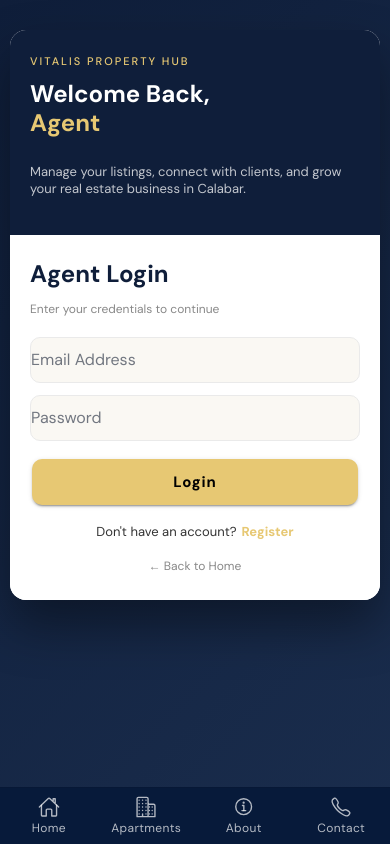
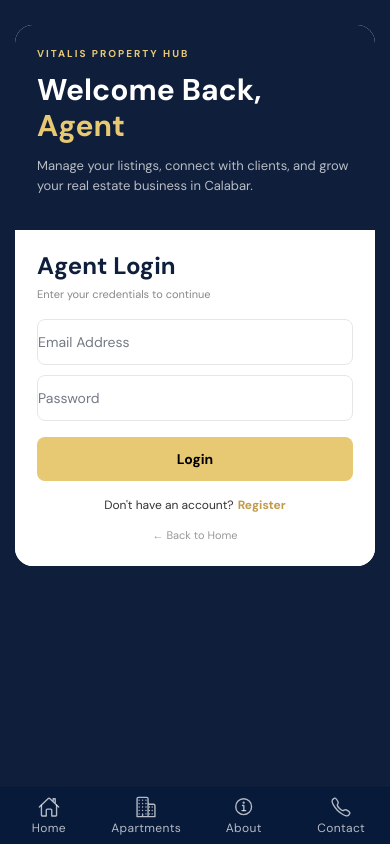
Before and after one commit to vitalisjustus82-dot/vitalis_property_hub, a React (Vite) app: page /agent/register in a window 390 px wide. Built offline with nearby package versions, Linux system fonts and the light colour scheme; no server answers.

Commit message:
fix responsive and solid gold login

```diff
--- a/src/pages/AgentSignup.tsx
+++ b/src/pages/AgentSignup.tsx
@@ -1,73 +1,156 @@
-import { IonPage, IonContent, IonInput, IonButton } from '@ionic/react';
-import { Link } from 'react-router-dom';
-import { useState } from 'react';
+import { IonPage, IonContent, IonInput, IonButton } from "@ionic/react";
+import { Link } from "react-router-dom";
+import { useState } from "react";
 
 const AgentLogin = () => {
-  const [email, setEmail] = useState('');
-  const [password, setPassword] = useState('');
+  const [email, setEmail] = useState("");
+  const [password, setPassword] = useState("");
 
   return (
     <IonPage>
-      <IonContent fullscreen style={{ '--background': '#0F1E3A' } as any}>
+      <IonContent fullscreen style={{ "--background": "#0F1E3A" } as any}>
         <style>{`
-          .lux-wrapper { min-height: 100vh; display: flex; align-items: center; justify-content: center; padding: 20px; background: linear-gradient(135deg, #0F1E3A 0%, #1a2d4d 100%); }
-          .lux-card { display: flex; width: 100%; max-width: 900px; border-radius: 20px; overflow: hidden; box-shadow: 0 25px 50px rgba(0,0,0,0.4); background: white; }
-          .lux-left { flex: 1; background: #0F1E3A; padding: 40px; color: white; display: flex; flex-direction: column; justify-content: center; }
-          .lux-right { flex: 1; padding: 35px; background: white; }
+          .lux-wrapper { min-height: 100vh; display: flex; align-items: center; justify-content: center; padding: 20px; background: #0F1E3A; }
+          .lux-card { display: flex; width: 100%; max-width: 850px; border-radius: 18px; overflow: hidden; background: white; }
+          .lux-left { flex: 1; background: #0F1E3A; padding: 35px; color: white; display: flex; flex-direction: column; justify-content: center; }
+          .lux-right { flex: 1; padding: 30px; background: white; }
+
+          /* MOBILE - THIS FIXES YOUR SCREENSHOT CUT */
           @media (max-width: 768px) {
-            .lux-wrapper { padding: 10px; align-items: flex-start; padding-top: 30px; }
-            .lux-card { flex-direction: column; border-radius: 16px; }
-            .lux-left { padding: 25px 20px !important; }
-            .lux-left h1 { font-size: 24px !important; }
-            .lux-right { padding: 25px 20px !important; }
+            .lux-wrapper { padding: 15px; align-items: flex-start; padding-top: 25px; }
+            .lux-card { flex-direction: column; width: 100%; max-width: 100%; }
+            .lux-left { padding: 22px; }
+            .lux-right { padding: 22px; }
           }
         `}</style>
 
         <div className="lux-wrapper">
           <div className="lux-card">
             <div className="lux-left">
-              <h3 style={{ color: '#E7C873', letterSpacing: '2px', fontSize: '11px', margin: 0 }}>VITALIS PROPERTY HUB</h3>
-              <h1 style={{ fontSize: '32px', marginTop: '12px', lineHeight: '1.2', fontWeight: '800' }}>
-                Welcome Back,<br/><span style={{ color: '#E7C873' }}>Agent</span>
+              <div
+                style={{
+                  color: "#E7C873",
+                  letterSpacing: "2px",
+                  fontSize: "10px",
+                  fontWeight: "700",
+                }}
+              >
+                VITALIS PROPERTY HUB
+              </div>
+              <h1
+                style={{
+                  fontSize: "30px",
+                  margin: "12px 0 0 0",
+                  fontWeight: "800",
+                  lineHeight: "1.2",
+                }}
+              >
+                Welcome Back,
+                <br />
+                <span style={{ color: "#E7C873" }}>Agent</span>
               </h1>
-              <p style={{ opacity: 0.75, marginTop: '15px', fontSize: '13px' }}>
-                Manage your listings, connect with clients, and grow your real estate business in Calabar.
+              <p
+                style={{
+                  opacity: 0.7,
+                  marginTop: "12px",
+                  fontSize: "13px",
+                  lineHeight: "1.5",
+                }}
+              >
+                Manage your listings, connect with clients, and grow your real
+                estate business in Calabar.
               </p>
             </div>
 
             <div className="lux-right">
-              <h2 style={{ color: '#0F1E3A', fontWeight: '800', margin: '0 0 5px 0' }}>Agent Login</h2>
-              <p style={{ color: '#888', fontSize: '12px', marginBottom: '20px' }}>Enter your credentials to continue</p>
+              <h2 style={{ color: "#0F1E3A", fontWeight: "800", margin: 0 }}>
+                Agent Login
+              </h2>
+              <p
+                style={{
+                  color: "#888",
+                  fontSize: "11px",
+                  margin: "6px 0 18px 0",
+                }}
+              >
+                Enter your credentials to continue
+              </p>
 
-              <IonInput placeholder="Email Address" value={email} onIonChange={e => setEmail(e.detail.value!)} style={{ border: '1.5px solid #EAEAEA', borderRadius: '10px', padding: '5px 12px', marginBottom: '12px', background: '#FAF8F3' }} />
-              <IonInput placeholder="Password" type="password" value={password} onIonChange={e => setPassword(e.detail.value!)} style={{ border: '1.5px solid #EAEAEA', borderRadius: '10px', padding: '5px 12px', marginBottom: '18px', background: '#FAF8F3' }} />
+              <IonInput
+                placeholder="Email Address"
+                value={email}
+                onIonChange={(e) => setEmail(e.detail.value!)}
+                style={{
+                  border: "1.5px solid #E6E6E6",
+                  borderRadius: "8px",
+                  padding: "4px 10px",
+                  marginBottom: "10px",
+                  fontSize: "14px",
+                }}
+              />
+              <IonInput
+                placeholder="Password"
+                type="password"
+                value={password}
+                onIonChange={(e) => setPassword(e.detail.value!)}
+                style={{
+                  border: "1.5px solid #E6E6E6",
+                  borderRadius: "8px",
+                  padding: "4px 10px",
+                  marginBottom: "16px",
+                  fontSize: "14px",
+                }}
+              />
 
-              {/* LOGIN BUTTON - BLACK TEXT */}
-              <IonButton
-                expand="block"
+              {/* SOLID GOLD BUTTON - NOT FADED */}
+              <button
                 style={{
-                  '--background': '#E7C873',
-                  '--background-hover': '#D9B95C',
-                  '--color': '#000000',
-                  '--border-radius': '10px',
-                  fontWeight: '800',
-                  height: '46px',
-                  textTransform: 'none',
-                  fontSize: '15px'
-                } as any}
+                  width: "100%",
+                  height: "44px",
+                  background: "#E7C873",
+                  color: "#000000",
+                  border: "none",
+                  borderRadius: "8px",
+                  fontWeight: "800",
+                  fontSize: "14px",
+                  cursor: "pointer",
+                }}
               >
                 Login
-              </IonButton>
+              </button>
 
-              <div style={{ textAlign: 'center', marginTop: '18px', fontSize: '13px', color: '#333' }}>
+              <div
+                style={{
+                  textAlign: "center",
+                  marginTop: "16px",
+                  fontSize: "12px",
+                  color: "#333",
+                }}
+              >
                 Don't have an account?
-                <Link to="/agent/register" style={{ color: '#E7C873', fontWeight: '800', textDecoration: 'none', marginLeft: '5px' }}>
+                <Link
+                  to="/agent/register"
+                  style={{
+                    color: "#C19A4B",
+                    fontWeight: "800",
+                    textDecoration: "none",
+                    marginLeft: "4px",
+                  }}
+                >
                   Register
                 </Link>
               </div>
-
-              <div style={{ textAlign: 'center', marginTop: '14px' }}>
-                <Link to="/home" style={{ fontSize: '12px', color: '#888', textDecoration: 'none' }}>← Back to Home</Link>
+              <div style={{ textAlign: "center", marginTop: "10px" }}>
+                <Link
+                  to="/home"
+                  style={{
+                    fontSize: "11px",
+                    color: "#999",
+                    textDecoration: "none",
+                  }}
+                >
+                  ← Back to Home
+                </Link>
               </div>
             </div>
           </div>
```
